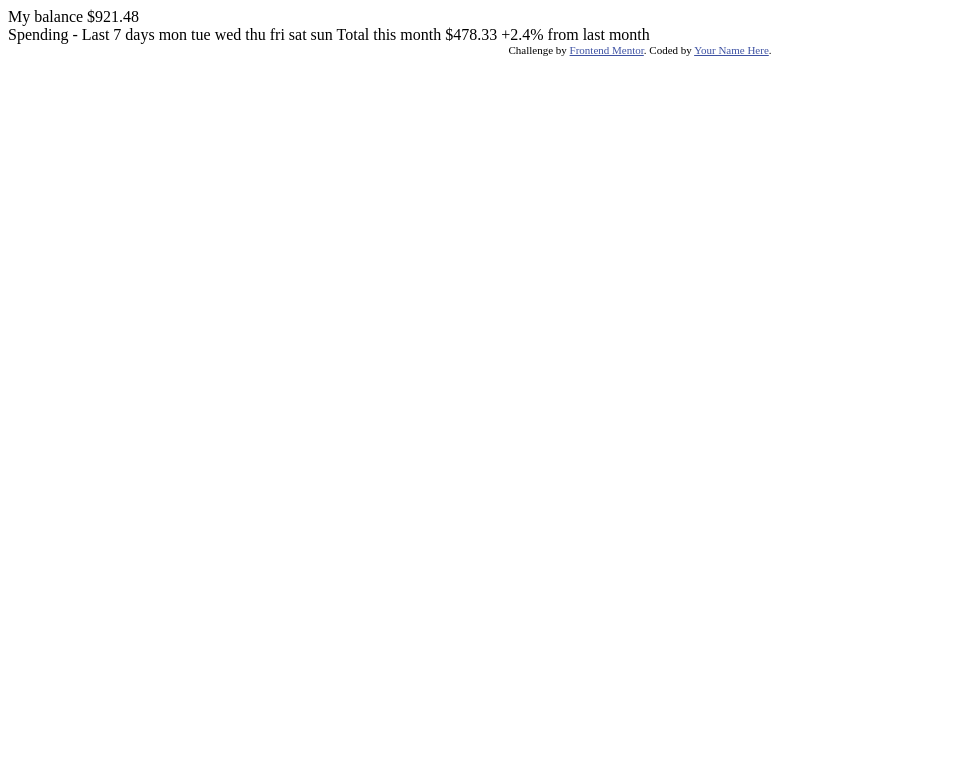
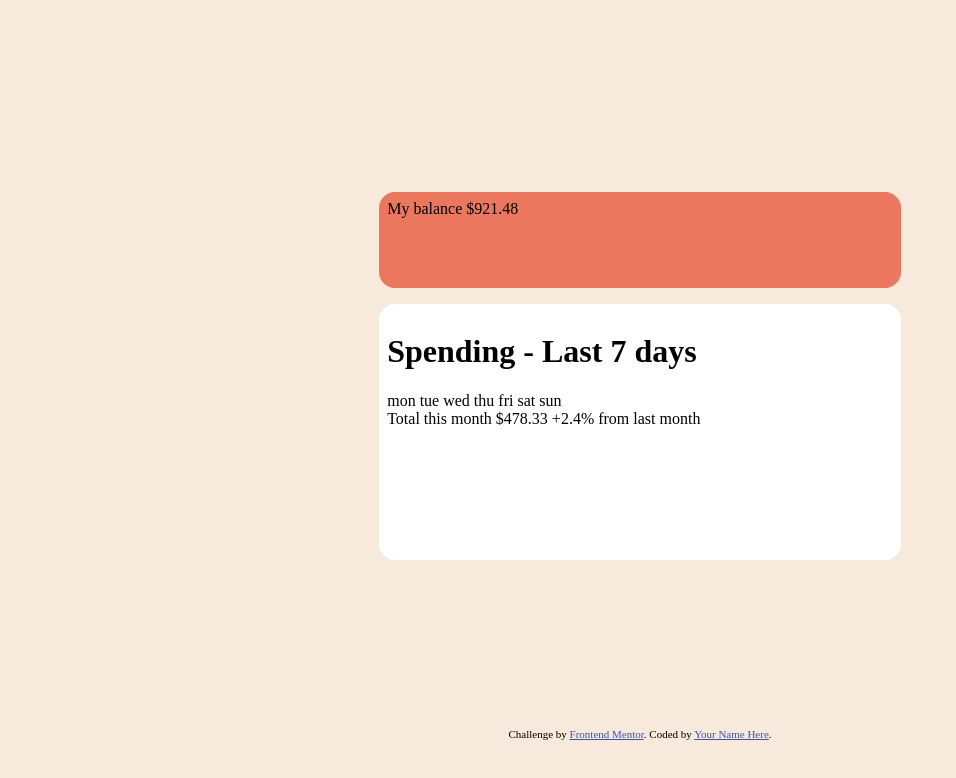
Before and after one commit to Amber-Robeck/expenses-chart, a plain HTML site: page index.html in a window 1280 px wide. Shown: the whole page, without its empty margins (0-956 px from the left). Drawn offline with Linux system fonts and the light colour scheme.

Commit message:
Added more container divs to html, basic layout styling in css

```diff
--- a/assets/css/style.css
+++ b/assets/css/style.css
@@ -1,3 +1,4 @@
+/* FRONT END MENTOR STYLES */
 .attribution {
     font-size: 11px;
     text-align: center;
@@ -6,3 +7,32 @@
 .attribution a {
     color: hsl(228, 45%, 44%);
 }
+
+html {
+    background-color: hsl(27, 66%, 92%);
+}
+
+main {
+    display: flex;
+    flex-direction: column;
+    justify-content: center;
+    align-items: center;
+    height: 90vh;
+}
+
+.budget-header {
+    background-color: hsl(10, 79%, 65%);
+    width: 40%;
+    height: 10vh;
+    margin: 1rem;
+    border-radius: 1rem;
+    padding: .5rem;
+}
+
+.budget-graph {
+    background-color: white;
+    width: 40%;
+    height: 30vh;
+    border-radius: 1rem;
+    padding: .5rem;
+}
--- a/index.html
+++ b/index.html
@@ -15,13 +15,13 @@
 
 <body>
   <main>
-    <div>
+    <div class="budget-header">
       My balance
       $921.48
     </div>
-    <div>
-      Spending - Last 7 days
-
+    <div class="budget-graph">
+      <h1>Spending - Last 7 days</h1>
+      <div class="graph">
         mon
         tue
         wed
@@ -29,12 +29,14 @@
         fri
         sat
         sun
-
+      </div>
+      <div class="stats">
         Total this month
         $478.33
 
         +2.4%
         from last month
+      </div>
     </div>
   </main>
   <footer>
```
Lines whose indentation alone changed are shown as unchanged.
